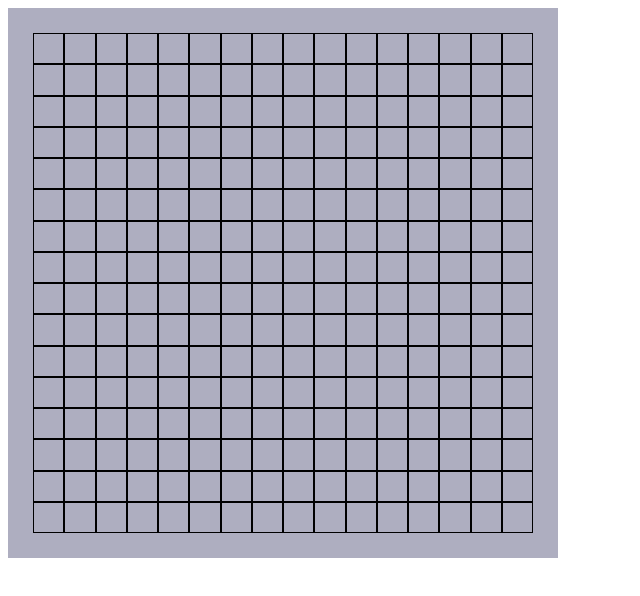
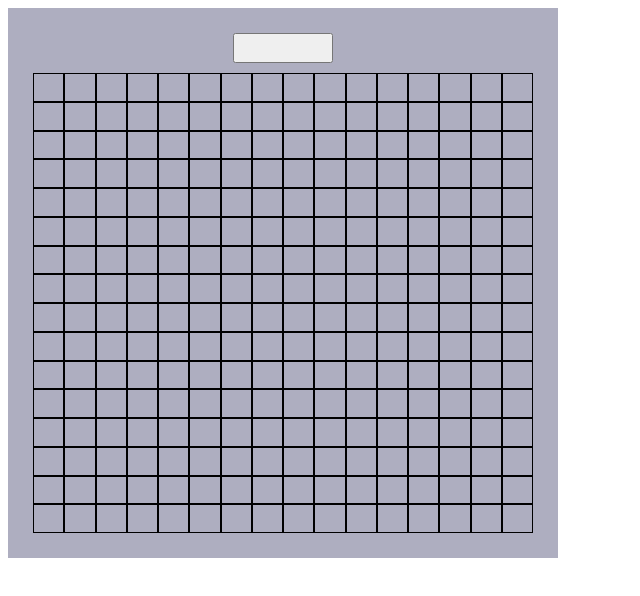
Before and after one commit to ladycitrus/etch-a-sketch, a plain HTML site: page index.html in a window 1280 px wide. Shown: the whole page, without its empty margins (0-640 px from the left). Drawn offline with Linux system fonts and the light colour scheme.

Commit message:
Add button onclick function call

```diff
--- a/index.html
+++ b/index.html
@@ -8,7 +8,9 @@
     <link rel="stylesheet" type="text/css" href="style.css">
 </head>
 <body>
+
     <div class="container">
+        <button onclick="changeGrid()"></button>
 
     </div>
 
```
